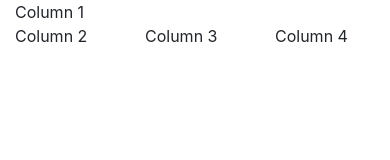
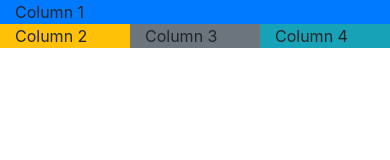
Before and after one commit to Grod-tier-develops/smc_web_design3, a plain HTML site: page Bootstrap_grid_nav/index.html in a window 390 px wide. Drawn offline with nearby package versions, Linux system fonts and the light colour scheme.

Commit message:
Order and Color
Added classes for built-in bootstrap color, and responsive ordering

```diff
--- a/Bootstrap_grid_nav/index.html
+++ b/Bootstrap_grid_nav/index.html
@@ -43,10 +43,14 @@ rest of the content -->
     <!-- simple grid structure -->
     <div class="container">
       <div class="row">
-        <div class="col-12 col-md-6 col-lg-4">Column 1</div>
-        <div class="col col-md-6 col-lg-4">Column 2</div>
-        <div class="col col-md-6 col-lg-4">Column 3</div>
-        <div class="col col-md-6 col-lg-12">Column 4</div>
+        <div class="col-12 col-md-6 col-lg-4 order-lg-2 bg-primary">
+          Column 1
+        </div>
+        <div class="col col-md-6 col-lg-4 order-lg-1 bg-warning">Column 2</div>
+        <div class="col col-md-6 col-lg-4 order-lg-3 bg-secondary">
+          Column 3
+        </div>
+        <div class="col col-md-6 col-lg-12 order-lg-4 bg-info">Column 4</div>
       </div>
     </div>
 
@@ -69,3 +73,5 @@ rest of the content -->
     ></script>
   </body>
 </html>
+
+<!-- With Bootstrap we don't initially need to touch any CSS. That's what makes it fast -->
```
